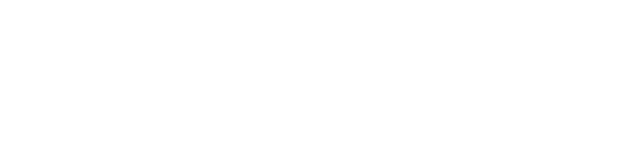
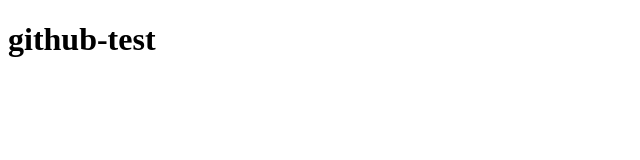
Before and after one commit to cailynnesantos/github-test, a plain HTML site: page index.html in a window 1280 px wide. Shown: the whole page, without its empty margins (0-640 px from the left). Drawn offline with Linux system fonts and the light colour scheme.

Commit message:
added h1

```diff
--- a/index.html
+++ b/index.html
@@ -3,7 +3,10 @@
 <head>
 	<title>github test</title>
 </head>
+
+
 <body>
+	<h1>github-test</h1>
 
 </body>
 </html>
```
